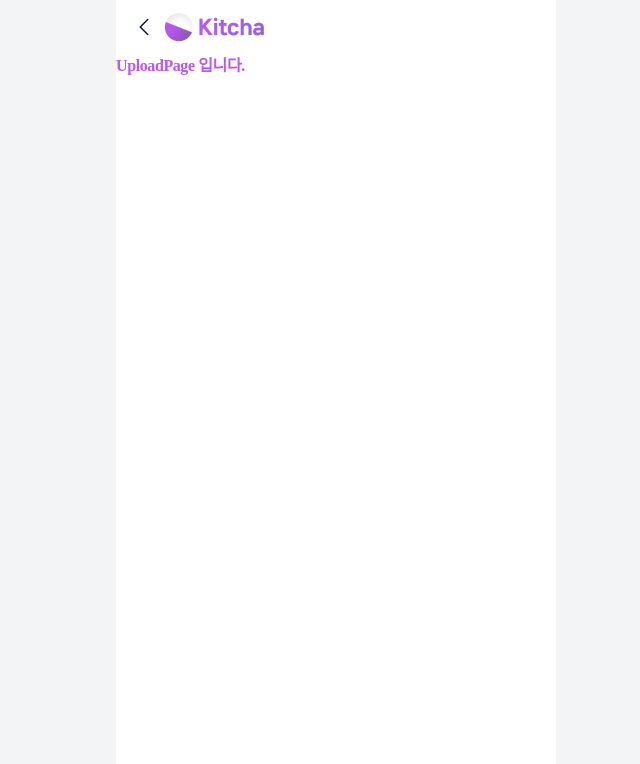
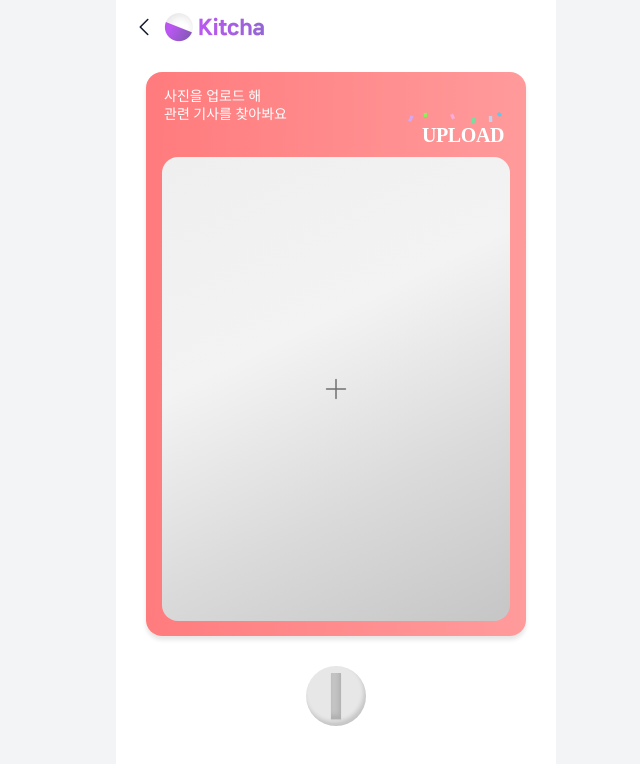
Before and after one commit to MSA-Kitcha/MSA-Kitcha-FE, a React (Vite) app: page /upload in a window 1280 px wide. Shown: the top 764 px of the page, without its empty margins (304-944 px from the left). Built offline with nearby package versions, Linux system fonts and the light colour scheme; a web font is replaced by a local one.

Commit message:
Feat: upload 페이지 UI 구현

```diff
--- a/src/pages/RandomPage.jsx
+++ b/src/pages/RandomPage.jsx
@@ -68,7 +68,7 @@ const RandomPage = () => {
                 src={summary}
                 alt="summary"
               />
-              <div className="text-[#363636] text-[12px] leading-[19px] tracking-normal">
+              <div className="whitespace-pre-wrap text-[#363636] text-[12px] leading-[19px] tracking-normal">
                 {long_summary}
               </div>
             </div>
--- a/src/pages/UploadPage.jsx
+++ b/src/pages/UploadPage.jsx
@@ -1,7 +1,72 @@
+import deco from '@/assets/webps/common/deco.webp';
+import plus from '@/assets/webps/upload/plus.webp';
+import { useState, useEffect } from 'react';
+import { useNavigate } from 'react-router-dom';
+
 const UploadPage = () => {
+  const nav = useNavigate();
+  const [turn, setTurn] = useState(false);
+  const [rotation, setRotation] = useState(0); // 회전 각도
+
+  // 레버 클릭 핸들러
+  const handleLeverClick = () => {
+    setTurn(true);
+
+    setTimeout(() => {
+      console.log(`to do: 이미지 파일 /apps/upload 에 POST -> 응답으로 /news 띄워주기`);
+      nav('/news');
+    }, 2500);
+  };
+
+  // 레버 애니메이션
+  useEffect(() => {
+    if (turn) {
+      let angle = 0;
+      const interval = setInterval(() => {
+        angle += 30;
+        setRotation(angle);
+        if (angle >= 180) {
+          clearInterval(interval);
+        }
+      }, 500); // 0.5초마다 30도씩 회전
+
+      return () => clearInterval(interval);
+    } else {
+      setRotation(0); // 초기화
+    }
+  }, [turn]);
+
   return (
     <>
-      <div className="font-extrabold text-[#BC56F3]">UploadPage 입니다.</div>
+      <div className="px-[30px] flex flex-col items-center justify-center">
+        <div className="justify-center z-10 pt-[85px] pb-[15px] px-4 shadow-[0px_4px_4px_0px_rgba(0,0,0,0.10)] relative mt-[18px] w-full rounded-[16px] bg-linear-[91deg,#FF7B7D_0%,#FF9B9C_100%]">
+          <p className="absolute tracking-normal text-[14px] text-white left-[18px] top-[14px]">
+            사진을 업로드 해
+          </p>
+          <p className="absolute tracking-normal text-[14px] text-white left-[18px] top-[32px]">
+            관련 기사를 찾아봐요
+          </p>
+          <img className="w-[94px] h-3 absolute right-[24px] top-[40px]" src={deco} alt="deco" />
+          <p className="absolute text-[20px] font-[800] leading-[22px] text-white top-[52px] right-[22px]">
+            UPLOAD
+          </p>
+          <div className="cursor-pointer w-full flex justify-center items-center aspect-[3/4] bg-linear-[154deg,#EFEFEF_1%,#F3F3F3_38%,#DADADA_70%,#C7C7C7_98%] rounded-[16px]">
+            <img className="w-[30px] h-[30px]" src={plus} alt="plus" />
+          </div>
+        </div>
+        <div
+          onClick={handleLeverClick}
+          className="cursor-pointer mt-[30px] shadow-[-2px_-4px_4px_0px_rgba(0,0,0,0.15)_inset] w-[60px] h-[60px] rounded-full bg-[#E7E7E7] flex justify-center items-center"
+        >
+          <div
+            style={{
+              transform: `rotate(${rotation}deg)`,
+              transition: 'transform 0.5s ease-in-out',
+            }}
+            className="bg-[#C3C3C3] w-[10px] h-[46px] shadow-[0px_1px_1px_0px_rgba(0,0,0,0.10),_-2px_-4px_4px_0px_rgba(0,0,0,0.10)_inset]"
+          />
+        </div>
+      </div>
     </>
   );
 };
```
Also changed, not shown: src/assets/webps/upload/plus.webp (added).
